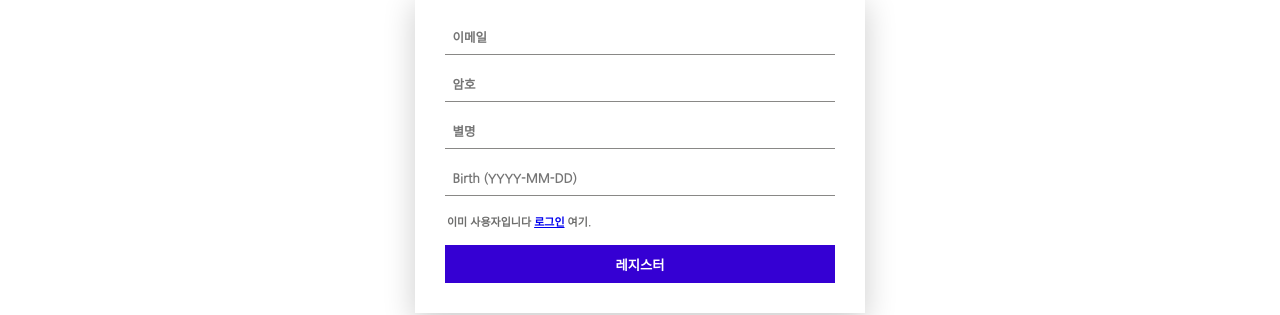
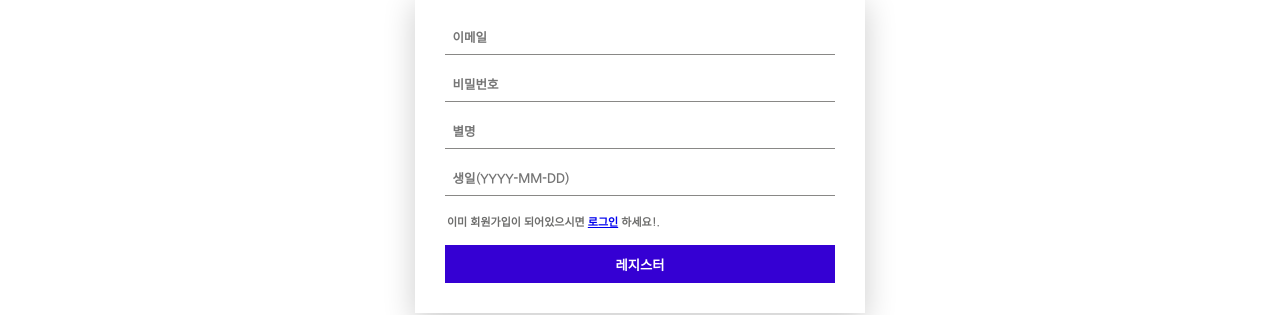
Before and after one commit to Tutor2Tutee/Tutor2Tutee, a React (Create React App) app: page /signup in a window 1280 px wide. Shown: the part 259-574 px from the top of the page. Built offline with nearby package versions, Linux system fonts and the light colour scheme.

Commit message:
Update Signup.js

```diff
--- a/src/pages/Auth/Signup/Signup.js
+++ b/src/pages/Auth/Signup/Signup.js
@@ -75,7 +75,7 @@ const Login = () => {
                 <InputField
                 value={password}
                 type="password"
-                placeholder={language === "kor" ? "암호" : "Password"}
+                placeholder={language === "kor" ? "비밀번호" : "Password"}
                 onChange={(event) => setPassword(event.target.value)}
                 />
                 <InputField
@@ -87,10 +87,10 @@ const Login = () => {
                 <InputField
                 value={birth}
                 type="text"
-                placeholder="Birth (YYYY-MM-DD)"
+                placeholder={language === "kor" ? "생일(YYYY-MM-DD)" : "Birth (YYYY-MM-DD)"}
                 onChange={(event) => setBirth(event.target.value)}
                 />
-                <p className="signup__form--p">{language === "kor" ? "이미 사용자입니다" : "Already a User, you can"} <Link to="/login">{language === "kor" ? "로그인" : "Login"}</Link> {language === "kor" ? "여기" : "here"}.</p>
+                <p className="signup__form--p">{language === "kor" ? "이미 회원가입이 되어있으시면 " : "Already a User, you can"} <Link to="/login">{language === "kor" ? "로그인" : "Login"}</Link> {language === "kor" ? "하세요!" : "here"}.</p>
                 <button className="signup__form--button" type="submit">{language === "kor" ? "레지스터" : "Register"}</button>
             </form>
         </section>
```
